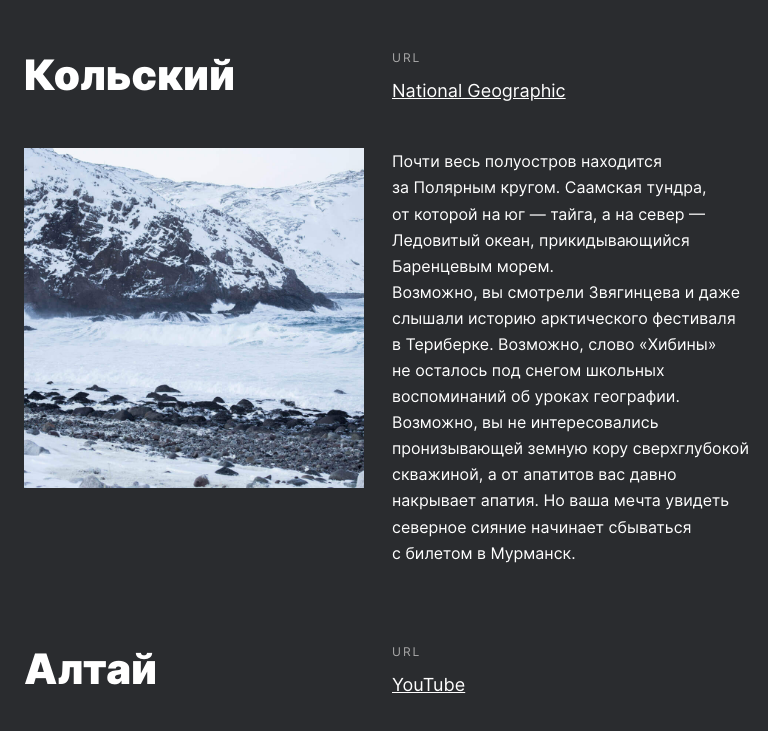
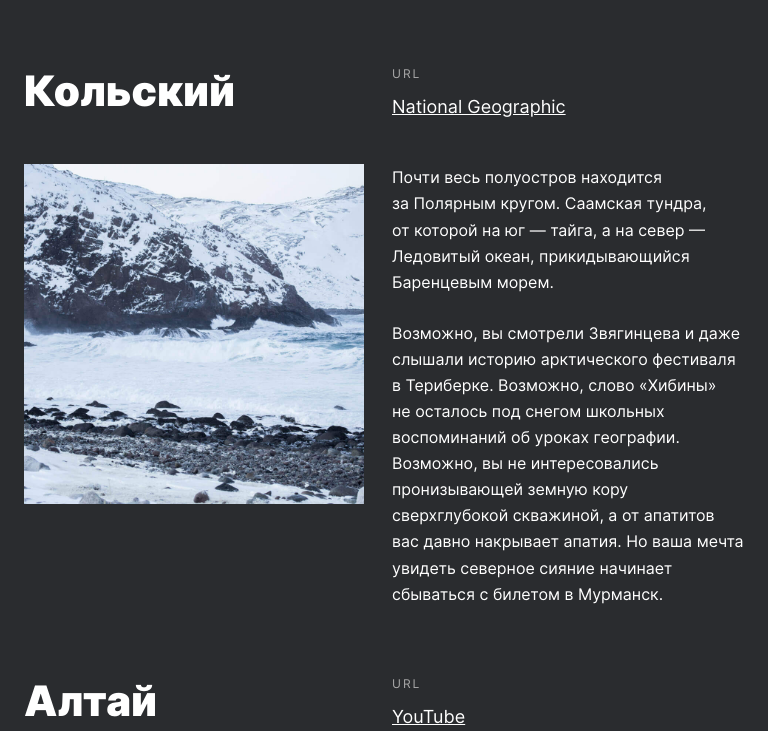
Before and after one commit to Tolmax/russian-travel, a plain HTML site: page index.html in a window 768 px wide. Shown: the part 3934-4665 px from the top of the page. Drawn offline with Linux system fonts and the light colour scheme.

Commit message:
Finish for ipad

```diff
--- a/blocks/cover/__title/title.css
+++ b/blocks/cover/__title/title.css
@@ -22,13 +22,12 @@
 
 @media screen and (min-width: 768px) and (max-width: 1023px) {
   .cover__title {
-    .cover__title
-    margin: 115px auto 16px;
+    margin: 104px auto 5px;
     }
   }
-}
 
-@media screen and (min-width: 425px) and (max-width: 768px) {
+
+@media screen and (min-width: 425px) and (max-width: 767px) {
   .cover__title {
     max-width: 300px;
     font-size: 40px;
@@ -36,7 +35,7 @@
   }
 }
 
-@media screen and (max-width: 425px) {
+@media screen and (max-width: 424px) {
   .cover__title {
     max-width: 238px;
     font-size: 32px;
--- a/blocks/cover/cover.css
+++ b/blocks/cover/cover.css
@@ -4,9 +4,9 @@
     flex-direction: column;
     justify-content: space-around;
     align-items: center;
-    margin: 92px auto;
+    margin: 87px auto;
     background-image: url('../../sprint-3-images/cover-trains.jpg');
-    background-size: cover;
+    background-size: contain;
     background-repeat: no-repeat;
     background-position: center;
 
@@ -14,6 +14,7 @@
 
     max-width: 1184px;
     min-height: 740px;
+
 
     text-decoration: none;
   }
@@ -24,6 +25,7 @@
     inset: 0;
     background-color: #2A2C2F;
     opacity: 0.3;
+
   }
 
   .cover:hover::after {
@@ -42,6 +44,7 @@
 
 @media screen and (min-width: 768px) and (max-width: 1023px) {
   .cover {
+
     max-width: 768px;
     min-height: 480px;
   }
--- a/blocks/footer/__copyright/copyright.css
+++ b/blocks/footer/__copyright/copyright.css
@@ -9,13 +9,13 @@
     margin: 0;
   }
 
-  @media screen and (min-width: 425px) and (max-width: 768px) {
+  @media screen and (min-width: 425px) and (max-width: 767px) {
     .footer__copyright {
       margin: 0 0 0 25px;
     }
   }
 
-  @media screen and (max-width: 425px) {
+  @media screen and (max-width: 424px) {
     .footer__copyright {
       margin: 0 0 0 15px;
     }
--- a/blocks/footer/__links/links.css
+++ b/blocks/footer/__links/links.css
@@ -9,13 +9,13 @@
 
 @media screen and (min-width: 768px) and (max-width: 1023px) {}
 
-@media screen and (min-width: 425px) and (max-width: 768px) {
+@media screen and (min-width: 425px) and (max-width: 767x) {
   .footer__links {
     flex-direction: column;
     margin: 25px;
   }
 }
-@media screen and (max-width: 425px) {
+@media screen and (max-width: 424px) {
   .footer__links {
     flex-direction: column;
     margin: 15px;
--- a/blocks/footer/footer.css
+++ b/blocks/footer/footer.css
@@ -22,14 +22,14 @@
     }
   }
 
-  @media screen and (min-width: 425px) and (max-width: 768px) {
+  @media screen and (min-width: 425px) and (max-width: 767px) {
     .footer {
       max-width: 425px;
       flex-direction: column;
     }
   }
 
-  @media screen and (max-width: 425px) {
+  @media screen and (max-width: 424px) {
     .footer {
       max-width: 320px;
       flex-direction: column;
--- a/blocks/region/__conteiner/conteiner.css
+++ b/blocks/region/__conteiner/conteiner.css
@@ -1,6 +1,6 @@
 .region__conteiner {
     display: grid;
-    grid-template-columns: 1fr 51.11%;
+    grid-template-columns: 1fr 48.89%;
     grid-template-rows: min-content min-content;
     gap: 47px 17px;
     -webkit-box-sizing: border-box;
@@ -8,6 +8,10 @@
     box-sizing: border-box;
     margin: 0 0 80px 0;
     padding: 0;
+  }
+
+  .region__conteiner:last-child {
+    margin: 0;
   }
 
 @media screen and (min-width: 1024px) and (max-width: 1279px) {
@@ -19,7 +23,7 @@
 @media screen and (min-width: 768px) and (max-width: 1023px) {
   .region__conteiner {
     gap: 46px 28px;
-    margin: 0 0 80px 0;
+    margin: 0 0 71px 0;
   }
 }
 
--- a/blocks/region/__infor/infor.css
+++ /dev/null
@@ -1,7 +0,0 @@
-.region__infor {
-    display: flex;
-    align-items: center;
-    flex-direction: column;
-    justify-content: space-between;
-    margin: 0;
-}
--- a/blocks/region/__paragraph/paragraph.css
+++ b/blocks/region/__paragraph/paragraph.css
@@ -5,8 +5,12 @@
     font-size: 18px;
     line-height: 163%;
     color: #FFFFFF;
+    margin: 0 0 26px 0;
+    padding: 0;
+  }
+
+  .region__paragraph:last-child{
     margin: 0;
-    padding: 0;
   }
 
 @media screen and (min-width: 1024px) and (max-width: 1279px) {}
@@ -14,6 +18,7 @@
 @media screen and (min-width: 768px) and (max-width: 1023px) {
   .region__paragraph {
     font-size: 16px;
+    margin: 0 0 25px 0;
     }
 }
 
--- a/index.html
+++ b/index.html
@@ -106,7 +106,7 @@
             Geographic</a>
         </div>
         <img src="./sprint-3-images/place-kolsky.jpg" alt="фото Кольский полуостров" class="region__image">
-        <div class="region__infor">
+        <div>
           <p class="region__paragraph">Почти весь полуостров находится за&nbsp;Полярным кругом. Саамская тундра,
             от&nbsp;которой
             на юг&nbsp;&mdash; тайга, а&nbsp;на&nbsp;север&nbsp;&mdash; Ледовитый океан, прикидывающийся Баренцевым
--- a/pages/index.css
+++ b/pages/index.css
@@ -33,7 +33,6 @@
 @import url(../blocks/region/__link/link.css);
 @import url(../blocks/region/__image/image.css);
 @import url(../blocks/region/__paragraph/paragraph.css);
-@import url(../blocks/region/__infor/infor.css);
 
 @import url(../blocks/cover/cover.css);
 @import url(../blocks/cover/__title/title.css);
```
